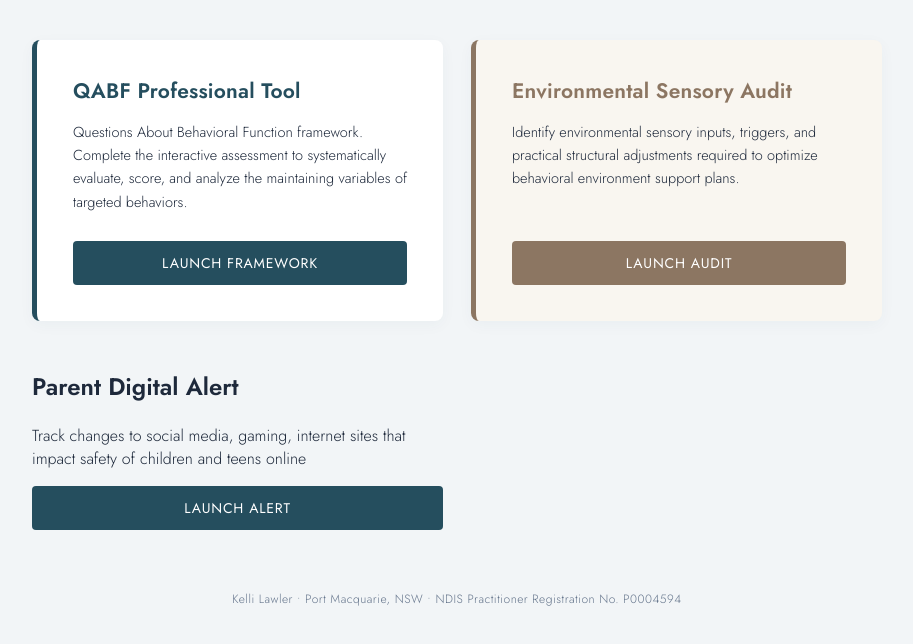
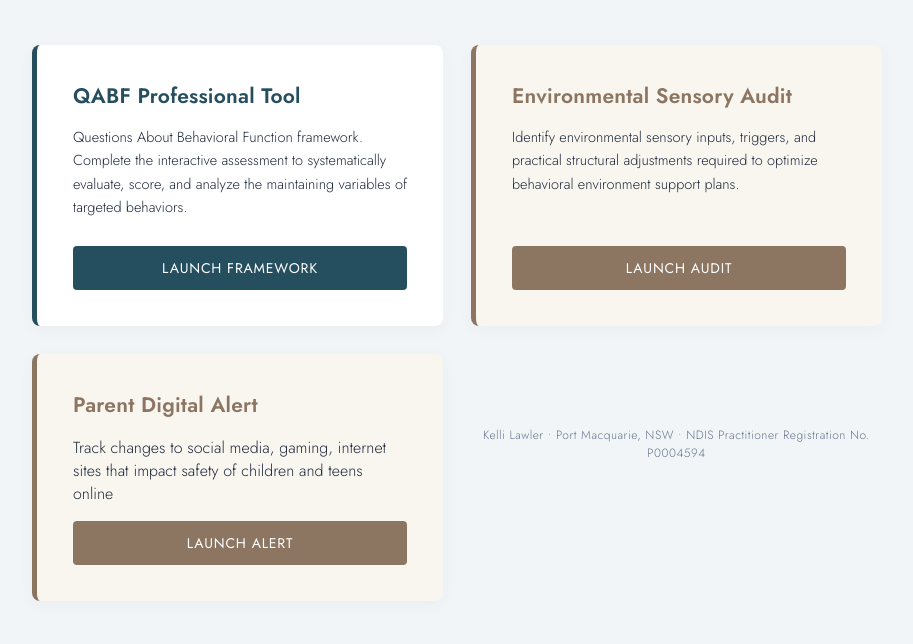
Before and after one commit to kellilawlerbsp/Clinical-Tools, a plain HTML site: page index.html in a window 1280 px wide. Shown: the part 154-798 px from the top of the page, without its empty margins (183-1096 px from the left). Drawn offline with Linux system fonts and the light colour scheme.

Commit message:
Update index.html

```diff
--- a/index.html
+++ b/index.html
@@ -178,7 +178,9 @@
             </div>
             <a class="btn" href="Environmental_Sensory_Audit.html">Launch Audit</a>
         </div>
-        <div class="card"> <h2>Parent Digital Alert</h2>
+        <div class="tool-card alt">
+            <div>
+        <h2 class="tool-title">Parent Digital Alert</h2>
     <p>Track changes to social media, gaming, internet sites that impact safety of children and teens online </p>
     <a href="parent-digital-alert.html" class="btn">Launch Alert</a> </div>
     </div>
```
